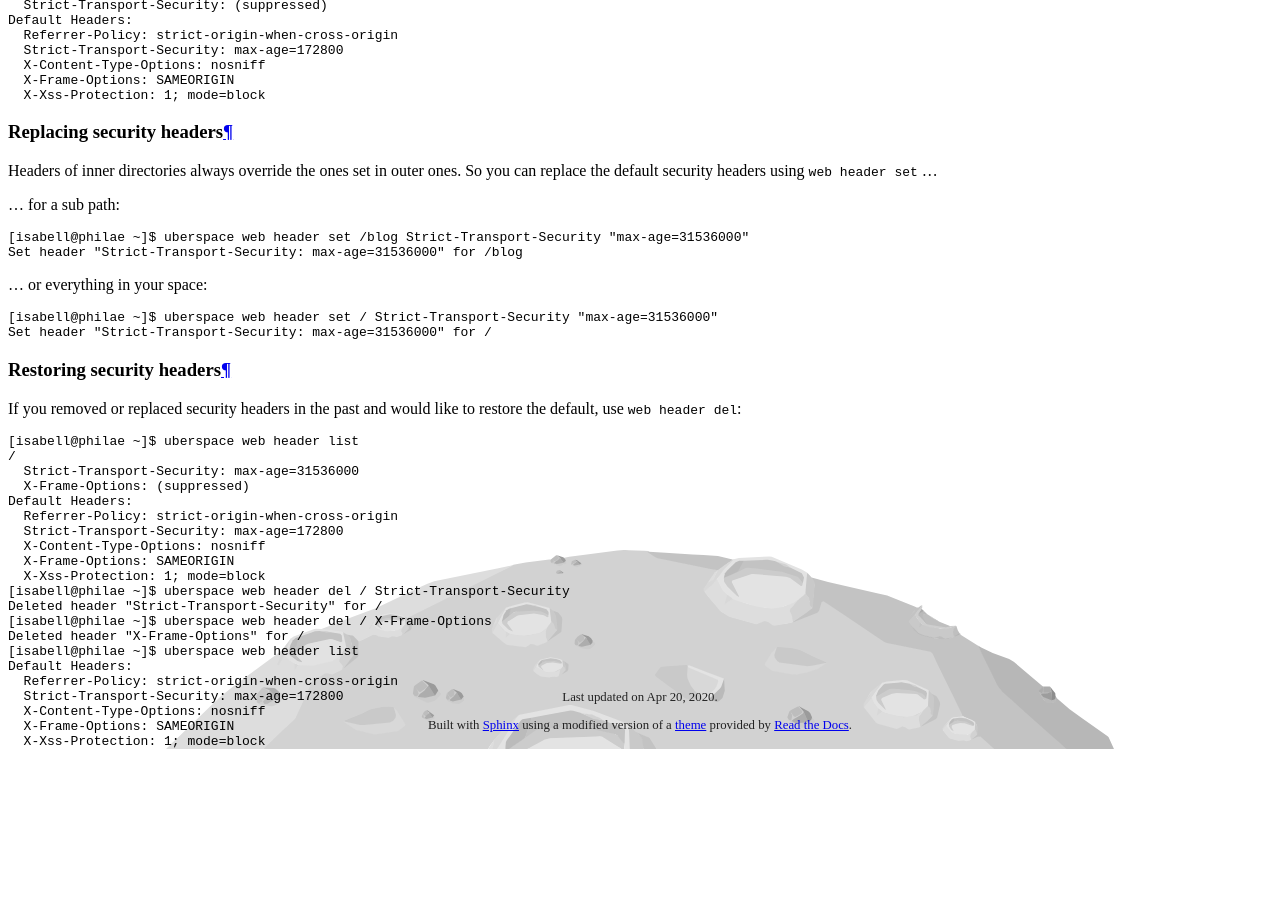
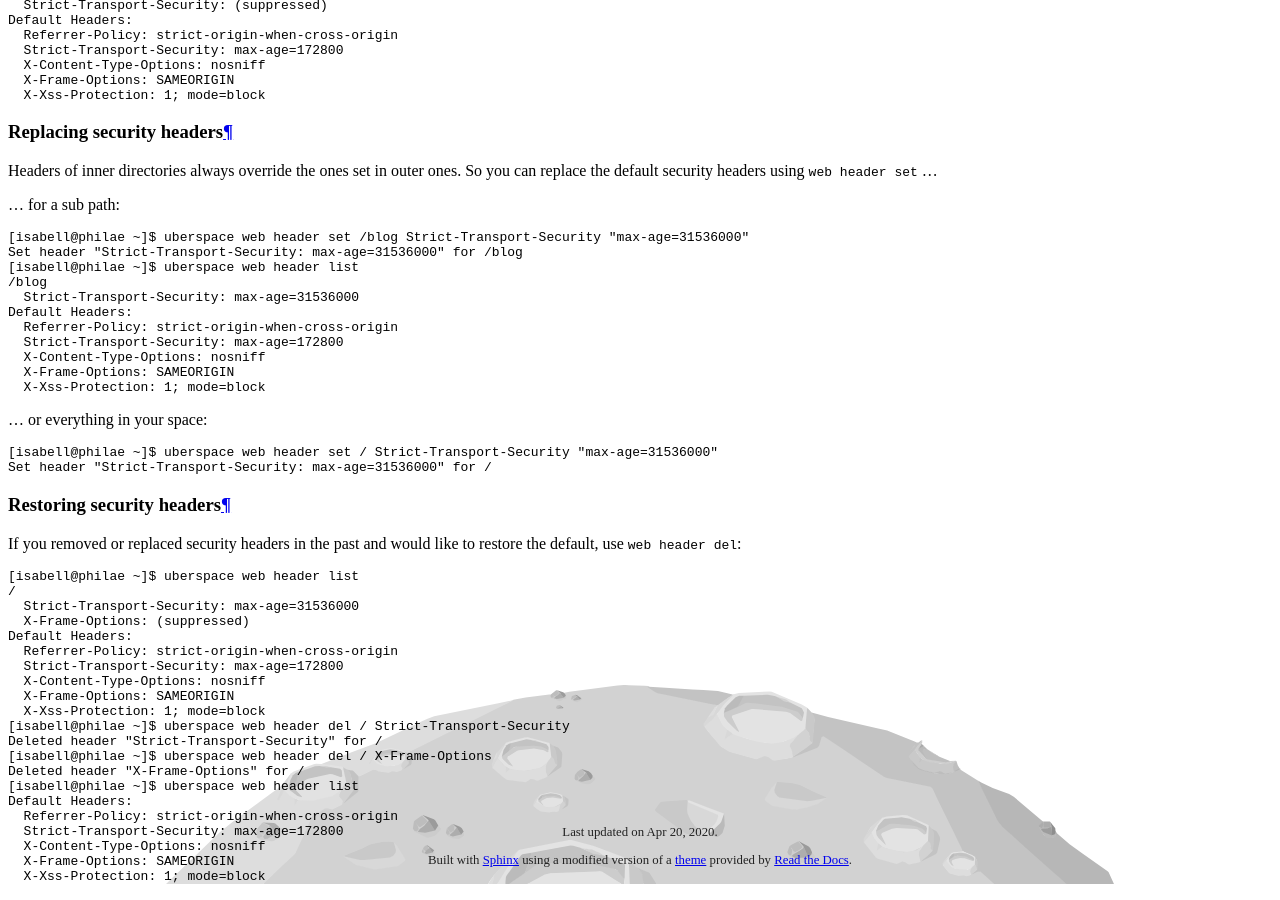
Before and after one commit to Uberspace/manual, a Sphinx documentation site: the page built from source/web-headers.rst, in a window 1280 px wide and 900 px high, scrolled down 4066 px. Built offline with Sphinx 7.4.7 and the Read the Docs theme 2.0.0, drawn with Linux system fonts in a browser that asks for light colours; pages that are not in the unit, such as notebooks, are missing from menus; before the commit the page ends 4943 px from its top, so only the background shows below that.

Commit message:
[web-headers] make default security headers sections easier to follow

```diff
--- a/source/web-headers.rst
+++ b/source/web-headers.rst
@@ -175,6 +175,7 @@ Removing security headers
 Just like any header you set yourself, the default headers can be suppressed using ``web header suppress``:
 
 .. code-block:: console
+  :emphasize-lines: 1,5
 
   [isabell@philae ~]$ uberspace web header suppress / Strict-Transport-Security
   Deleted header "Strict-Transport-Security" for /
@@ -196,9 +197,19 @@ Headers of inner directories always override the ones set in outer ones. So you
 ... for a sub path:
 
 .. code-block:: console
+  :emphasize-lines: 1,5
 
   [isabell@philae ~]$ uberspace web header set /blog Strict-Transport-Security "max-age=31536000"
   Set header "Strict-Transport-Security: max-age=31536000" for /blog
+  [isabell@philae ~]$ uberspace web header list
+  /blog
+    Strict-Transport-Security: max-age=31536000
+  Default Headers:
+    Referrer-Policy: strict-origin-when-cross-origin
+    Strict-Transport-Security: max-age=172800
+    X-Content-Type-Options: nosniff
+    X-Frame-Options: SAMEORIGIN
+    X-Xss-Protection: 1; mode=block
 
 ... or everything in your space:
 
```
